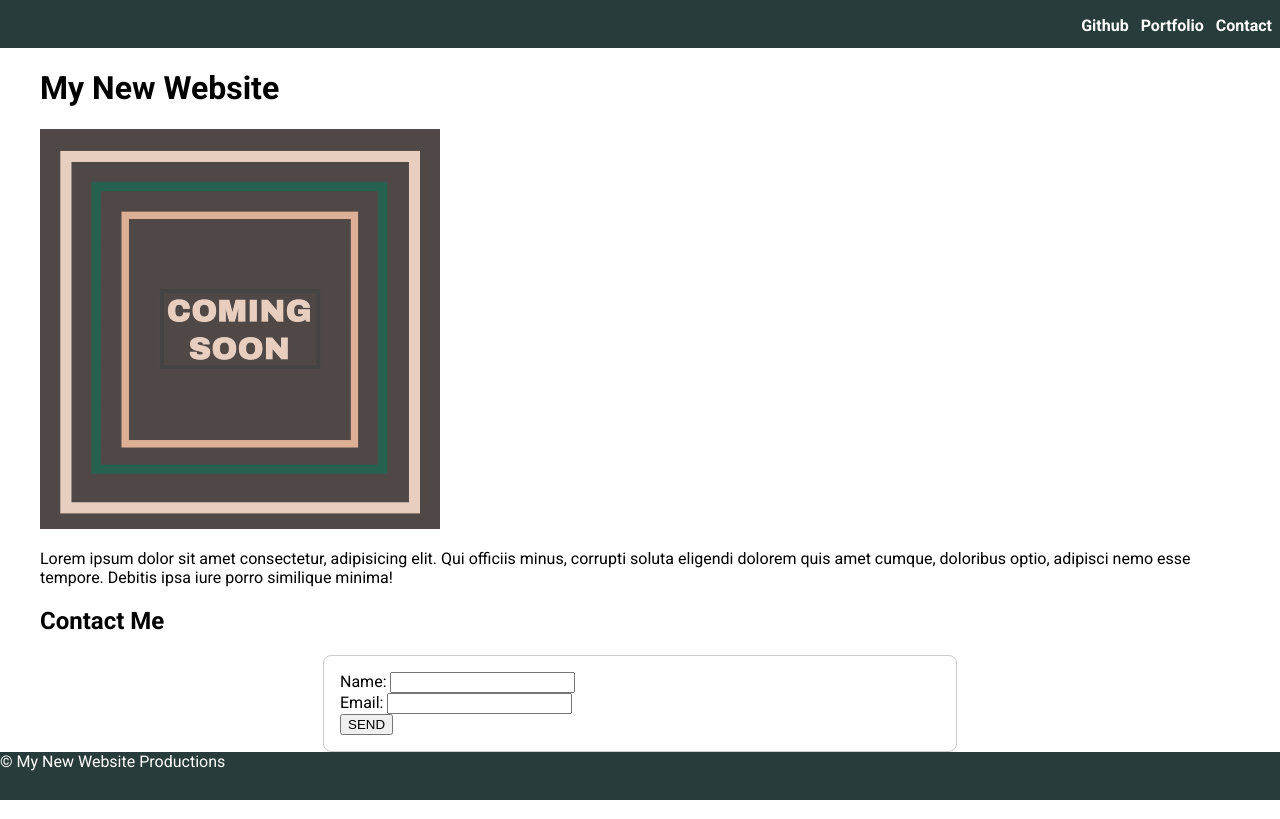
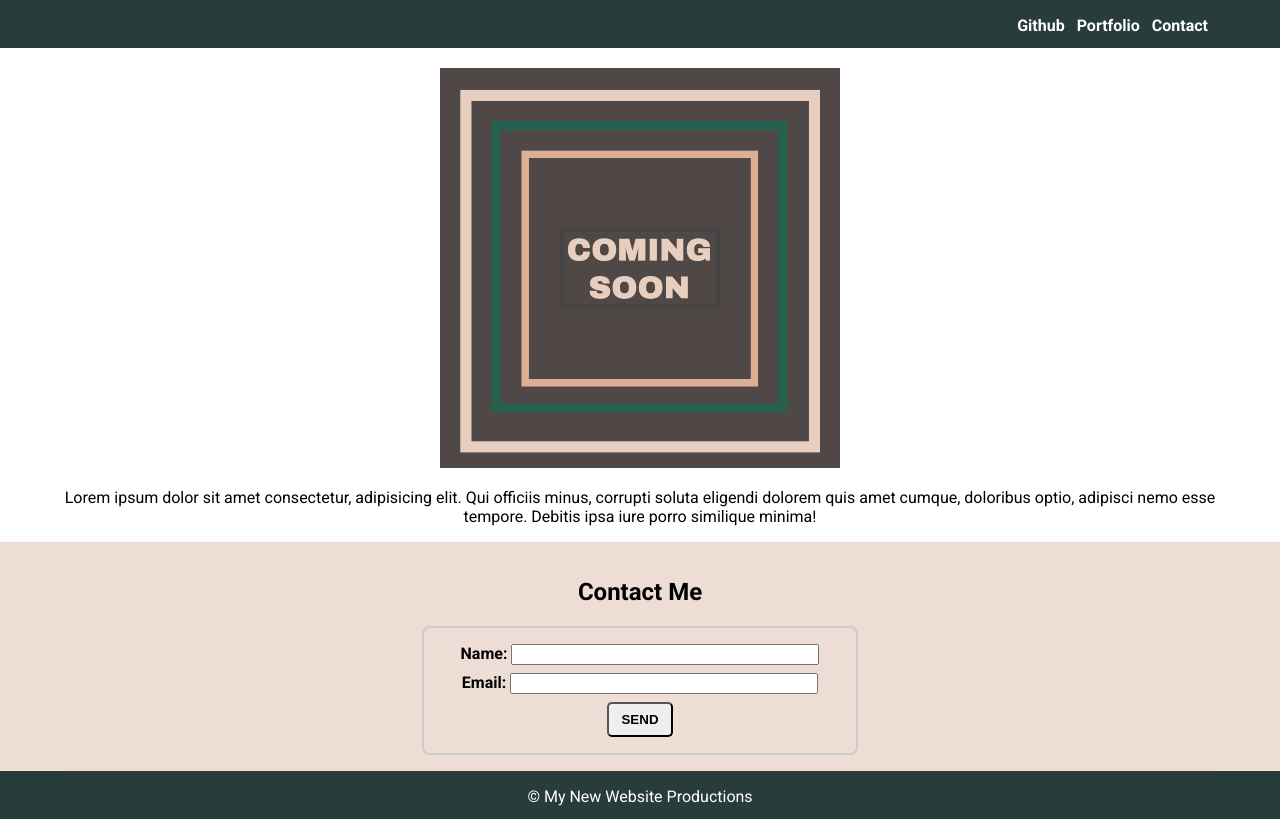
Before and after one commit to williamscodigo/mini-landing-page, a plain HTML site: page index.html in a window 1280 px wide. Drawn offline with Linux system fonts and the light colour scheme.

Commit message:
mini landing page now includes a fixed position header, a main section with an image and a form and a footer

```diff
--- a/assets/style.css
+++ b/assets/style.css
@@ -30,8 +30,19 @@ a {
 header, footer {
     width: 100%;
     height: 48px;
+    display: flex;
+    justify-content: center;
     background-color: var(--primary);
     color: white;
+}
+
+header {
+    position: fixed;
+    top: 0;
+}
+
+footer p {
+    text-align: center;
 }
 
 
@@ -59,21 +70,57 @@ nav a:hover {
 
 
 /* main styles */
+main {
+    text-align: center;
+}
+
+section:last-child {
+    background-color: var(--secondary);
+    padding: 16px 0;
+    /* full-bleed trick - expand background color beyond container - credit @kevinpowell */
+    box-shadow: 0 0 0 100vmax var(--secondary);
+    clip-path: inset(0 -100vmax);
+}
+
 form {
     /* Center the form on the page */
     margin: 0 auto;
-    width: 600px;
+    width: 400px;
     /* form outline */
     padding: 16px;
-    border: 1px solid #ccc;
+    border: 2px solid #ccc;
     border-radius: 8px;
 }
 
+.form-control {
+    width: 100%;
+    margin-bottom: 8px;
+}
+
+label {
+    font-weight: 600;
+}
+
+input {
+    width: 75%;
+}
+
+button {
+    padding: 8px 12px;
+    border-radius: 5px;
+    font-weight: 600;
+}
+
+button:hover {
+    background-color: var(--third);
+    cursor: pointer;
+    color: white;
+}
 
 /* utilites */
 
 .container {
-    width: 95%;
+    width: 90%;
     max-width: 1200px;
     margin: 0 auto;
 }
--- a/index.html
+++ b/index.html
@@ -8,7 +8,7 @@
 </head>
 <body>
     <header>
-        <nav>
+        <nav class="container">
             <ul>
                 <li><a href="https://github.com/williamscodigo" target="_blank">Github</a></li>
                 <li><a href="#">Portfolio</a></li>
@@ -17,9 +17,11 @@
         </nav>
     </header>
     <main class="container">
+        <section>
         <h1>My New Website</h1>
         <img src="./assets/image-1.png" alt="coming soon image">
         <p>Lorem ipsum dolor sit amet consectetur, adipisicing elit. Qui officiis minus, corrupti soluta eligendi dolorem quis amet cumque, doloribus optio, adipisci nemo esse tempore. Debitis ipsa iure porro similique minima!</p>
+        </section>
         <section>
             <h2>Contact Me</h2>
             <form action="#" id="form">
@@ -38,7 +40,7 @@
         </section>
     </main>
     <footer>
-        &copy; My New Website Productions
+        <p>&copy; My New Website Productions</p>
     </footer>
 </body>
 </html>
```
